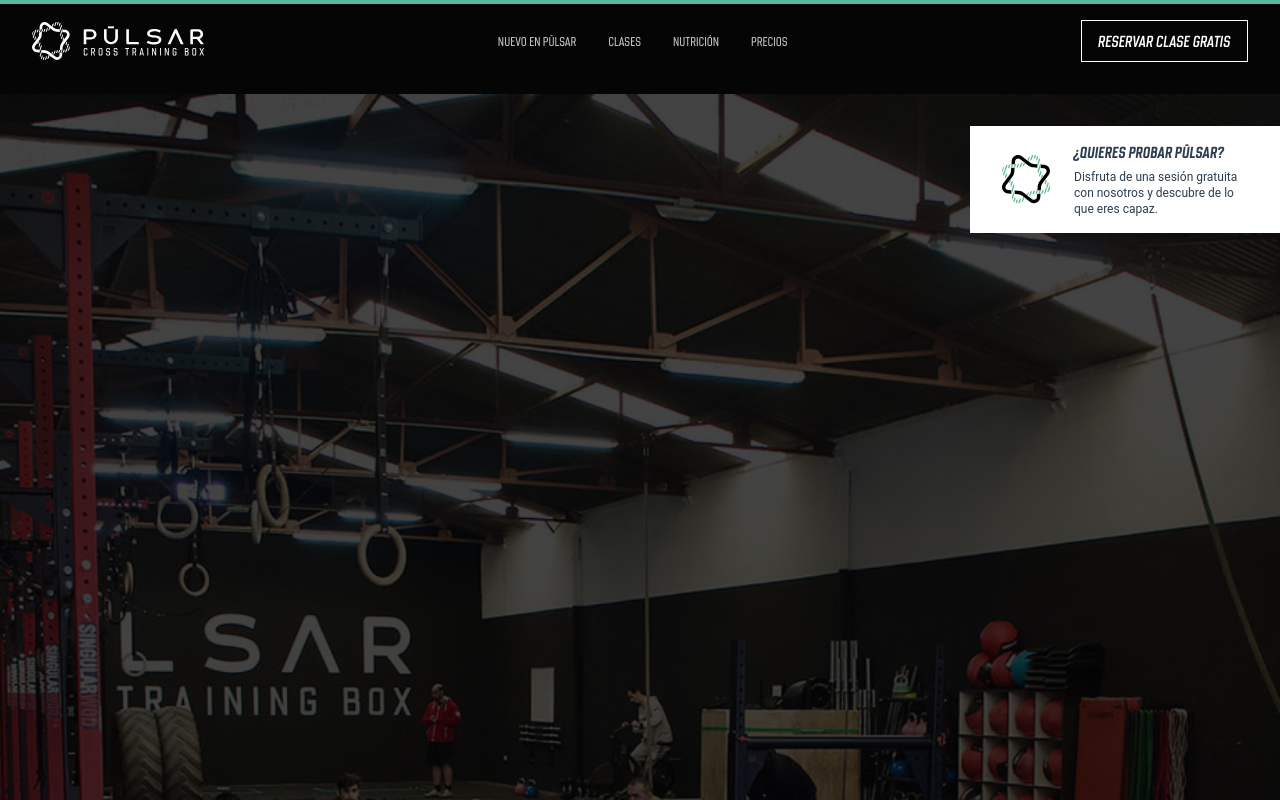
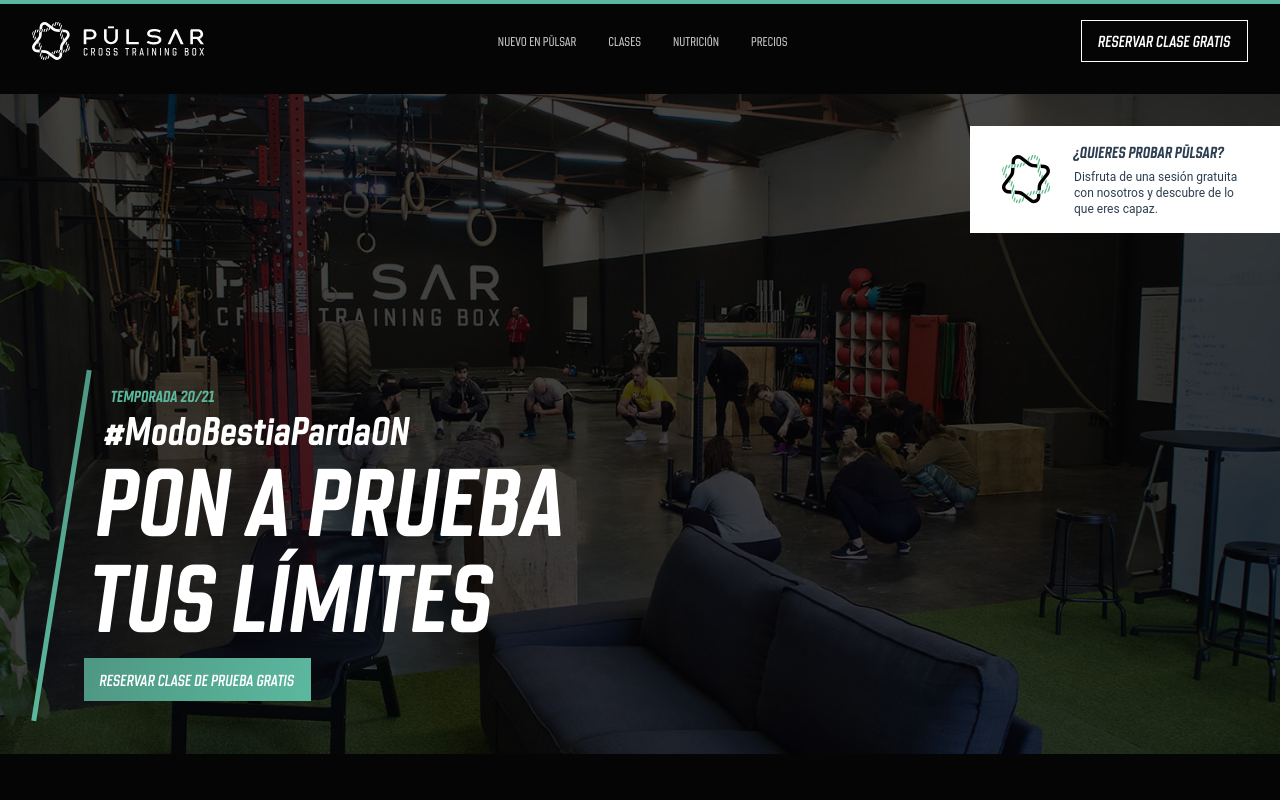
Before and after one commit to rayito/pulsar.training, a Vue app: page / in a window 1280 px wide. Shown: the top 800 px of the page. Built offline with nearby package versions, Linux system fonts and the light colour scheme.

Commit message:
Home Header in breakpoints

```diff
--- a/src/components/HomeHeader.vue
+++ b/src/components/HomeHeader.vue
@@ -44,6 +44,14 @@
       background: #050505;
       opacity: 0.75;
     }
+
+    @include respond-to(tablet) {
+      height: 390px;
+    }
+
+    @include respond-to(descop) {
+      height: 660px;
+    }
   }
 
   .bestiaparda {
@@ -65,6 +73,31 @@
       background: $pulsar-gradient-ufo;
       transform: rotate(9deg);
     }
+
+    @include respond-to(tablet) {
+      max-width: 415px;
+      left: 2rem;
+
+      &:before {
+        left: 5px;
+        height: 275px;
+        transform: rotate(9deg);
+      }
+    }
+
+    @include respond-to(descop) {
+      max-width: 633px;
+      left: 4rem;
+      bottom: 4rem;
+
+      &:before {
+        width: 5px;
+        top: -20px;
+        left: -5px;
+        height: 355px;
+        transform: rotate(9deg);
+      }
+    }
   }
 
   .bestiaparda__season {
@@ -75,8 +108,15 @@
     font-family: $chromo;
     font-style: oblique;
     font-weight: 900;
-    font-size: 1rem;
-    line-height: 1rem;
+    @include same-font-and-height(.8rem);
+
+    @include respond-to(tablet) {
+      @include same-font-and-height(.9rem);
+    }
+
+    @include respond-to(descop) {
+      @include same-font-and-height(1rem);
+    }
   }
 
   .bestiaparda__hash,
@@ -91,6 +131,14 @@
   .bestiaparda__hash {
     padding-left: 1.35rem;
     @include same-font-and-height(1.25rem);
+
+    @include respond-to(tablet) {
+      @include same-font-and-height(2rem);
+    }
+
+    @include respond-to(descop) {
+      @include same-font-and-height(2.5rem);
+    }
   }
 
   .bestiaparda__text {
@@ -99,13 +147,26 @@
     font-weight: 900;
     @include same-font-and-height(3rem);
     text-indent: 7px;
+
+    @include respond-to(tablet) {
+      @include same-font-and-height(4.5rem);
+    }
+
+    @include respond-to(descop) {
+      margin-bottom: 2rem;
+      @include same-font-and-height(6rem);
+    }
   }
 
   .bestiaparda__reserve {
-    padding: 10px 12px;
+    padding: 12px 16px;
     @include same-font-and-height(14px);
     font-weight: 700;
     background: $pulsar-green;
     background: $pulsar-gradient-ufo;
+
+    @include respond-to(descop) {
+      @include same-font-and-height(1rem);
+    }
   }
 </style>
```
